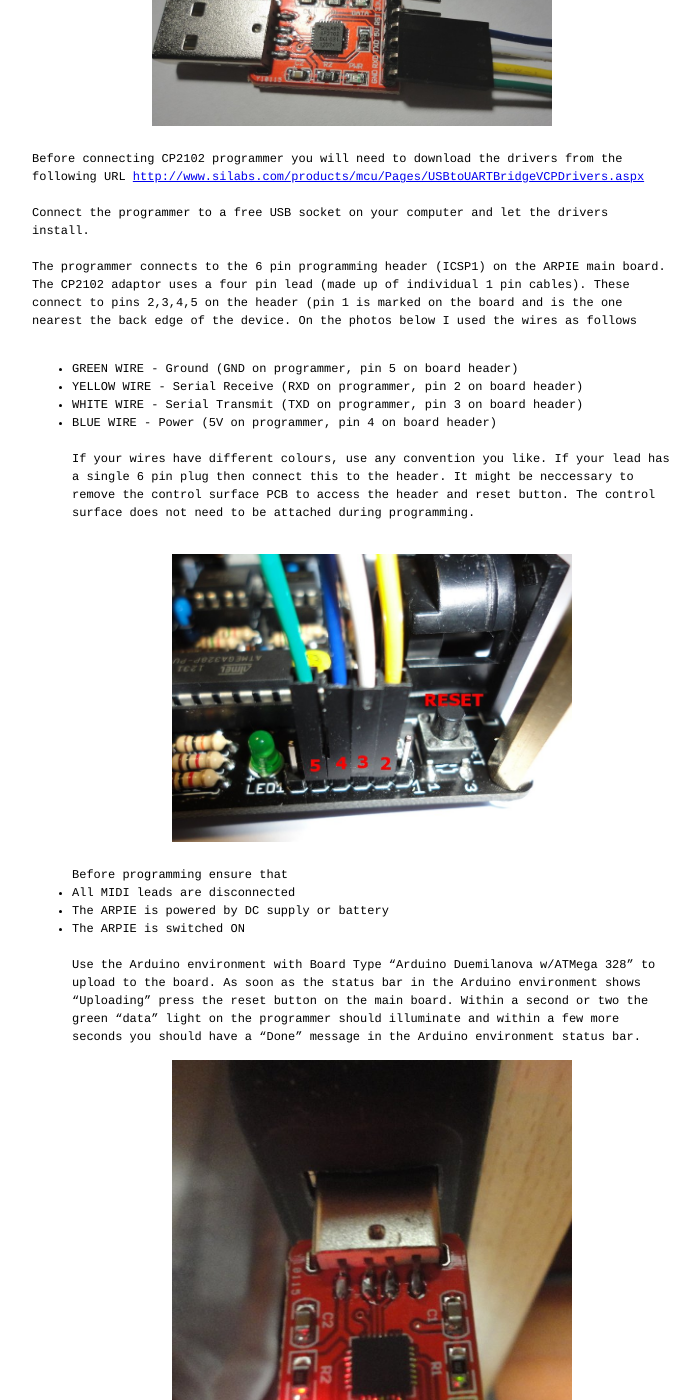
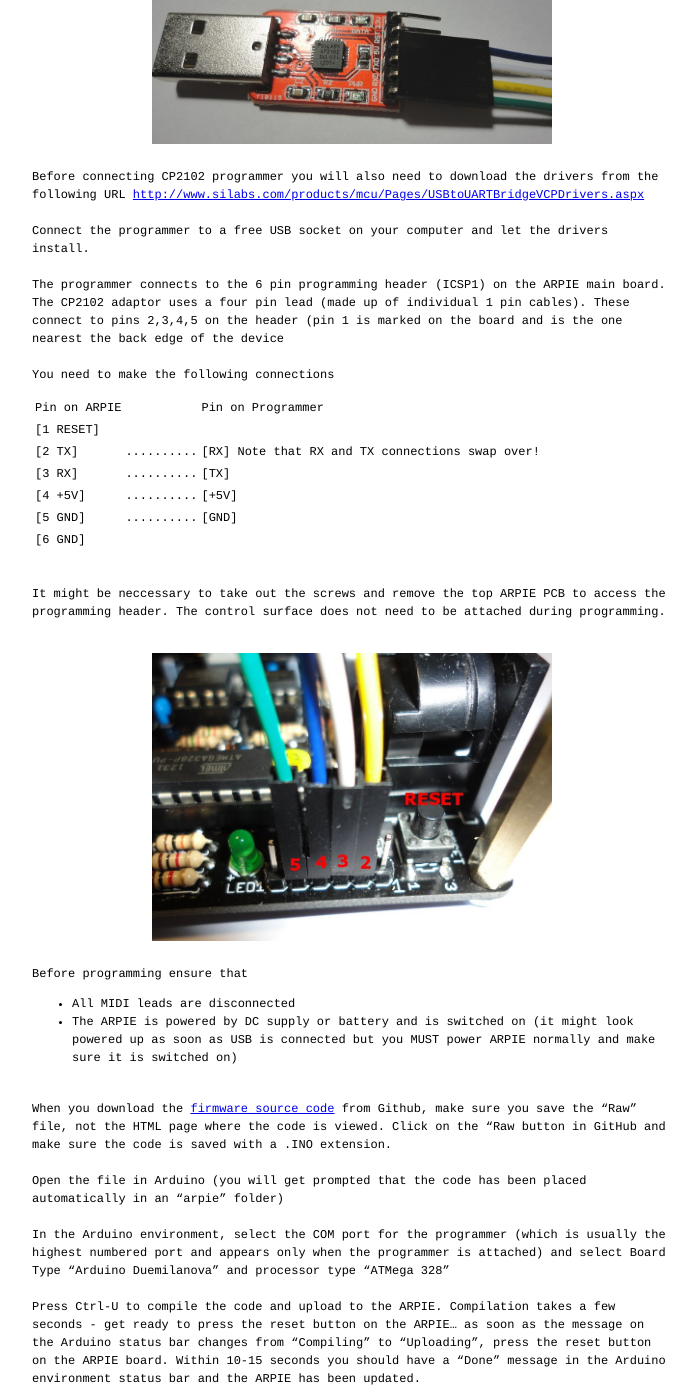
Before and after one commit to hotchk155/hotchk155.github.io, a Jekyll site: the page built from arpie/update.md, in a window 1280 px wide and 1400 px high, scrolled down 403 px. Shown: the whole window, without its empty margins (18-718 px from the left). Built offline with Jekyll 4.4.1, drawn with Linux system fonts in a browser that asks for light colours; our own code applies the rules of GitHub Pages for plain Markdown files; some of the changed text lies outside the part shown.

Commit message:
arpie update instructions

```diff
--- a/arpie/update.md
+++ b/arpie/update.md
@@ -8,43 +8,53 @@ layout: default
 
 Click here to see available [firmware versions](firmwares.html)<br>
 
-The information on this page relates to the Silicon Labs CP2102 adaptor which I am selling on Tindie, however similar steps apply to other programmers (e.g. FTDI 5V USB2TTL Programming Cable). The information assumes you are already familiar with using the Arduino environment. If not please check [http://arduino.cc](http://arduino.cc) to download the free Arduino development environment and to view the setup instructions<br>
+The information on this page relates to the Silicon Labs CP2102 adaptor which I sell on Tindie, however similar steps apply to other programmers (e.g. FTDI 5V USB2TTL Programming Cable).
+<br>
+<br>
+You will need to download and install the free Arduino environment from [http://arduino.cc](http://arduino.cc)<br>
 <br>
 <img src="img/prog1.JPG">
 <br>
-Before connecting CP2102 programmer you will need to download the drivers from the following URL
+Before connecting CP2102 programmer you will also need to download the drivers from the following URL
 [http://www.silabs.com/products/mcu/Pages/USBtoUARTBridgeVCPDrivers.aspx](http://www.silabs.com/products/mcu/Pages/USBtoUARTBridgeVCPDrivers.aspx)<br>
 <br>
 Connect the programmer to a free USB socket on your computer and let the drivers install.<br>
 <br>
 The programmer connects to the 6 pin programming header (ICSP1) on the ARPIE main board. The CP2102 adaptor
-uses a four pin lead (made up of individual 1 pin cables). These connect to pins 2,3,4,5 on the  header (pin 1 is marked on the board and is the one nearest the back edge of the device. On the photos below I used the wires  as follows<br>
+uses a four pin lead (made up of individual 1 pin cables). These connect to pins 2,3,4,5 on the  header (pin 1 is marked on the board and is the one nearest the back edge of the device<br>
 <br>
-* GREEN WIRE - Ground (GND on programmer, pin 5 on board header)
-* YELLOW WIRE - Serial Receive (RXD on programmer, pin 2 on board header)
-* WHITE WIRE - Serial Transmit (TXD on programmer, pin 3 on board header)
-* BLUE WIRE - Power (5V on programmer, pin 4 on board header)
+You need to make the following connections
+<table>
+<tr><td>Pin on ARPIE</td><td></td><td>Pin on Programmer</td></tr>
+<tr><td>[1 RESET]</td><td></td><td></td></tr>
+<tr><td>[2 TX]</td><td>..........</td><td>[RX] Note that RX and TX connections swap over!</td></tr>
+<tr><td>[3 RX]</td><td>..........</td><td>[TX]</td></tr>
+<tr><td>[4 +5V]</td><td>..........</td><td>[+5V]</td></tr>
+<tr><td>[5 GND]</td><td>..........</td><td>[GND]</td></tr>
+<tr><td>[6 GND]</td><td></td><td></td></tr>
+</table>
 <br>
-<br>
-If your wires have different colours, use any convention you like. If your lead has a single 6 pin plug then connect this to the header. It might be neccessary to remove the control surface PCB to access the header and reset button. The control surface does not need to be attached during programming.<br>
+It might be neccessary to take out the screws and remove the top ARPIE PCB to access the programming header. The control surface does not need to be attached during programming.<br>
 <br>
 <img src="img/prog2.JPG">
 <br>
 Before programming ensure that
 * All MIDI leads are disconnected
-* The ARPIE is powered by DC supply or battery
-* The ARPIE is switched ON
+* The ARPIE is powered by DC supply or battery and is switched on (it might look powered up as soon as USB is connected but you MUST power ARPIE normally and make sure it is switched on)
+
 <br>
-<br>
-Use the Arduino environment with Board Type "Arduino Duemilanova w/ATMega 328" to upload to the board. As soon as the status bar in the Arduino environment shows "Uploading" press the reset button on the main  board. Within a second or two the green "data" light on the programmer should illuminate and within a few more seconds you should have a "Done" message in the Arduino environment status bar.<br>
+When you download the [firmware source code](firmwares.html) from Github, make sure you save the "Raw" file, not the HTML page where the code is viewed. Click on the "Raw button in GitHub and make sure the code is saved with a .INO extension.
+<br><br>
+Open the file in Arduino (you will get prompted that the code has been placed automatically in an "arpie" folder)
+<br><br>
+In the Arduino environment, select the COM port for the programmer (which is usually the highest numbered port and appears only when the programmer is attached) and select Board Type "Arduino Duemilanova" and processor type "ATMega 328"
+<br><br>
+Press Ctrl-U to compile the code and upload to the ARPIE. Compilation takes a few seconds - get ready to press the reset button on the ARPIE... as soon as the message on the Arduino status bar changes from "Compiling" to "Uploading", press the reset button on the ARPIE board. Within 10-15  seconds you should have a "Done" message in the Arduino environment status bar and the ARPIE has been updated.<br>
 <img src="img/prog3.JPG">
-<br>
-<br>
-If you have an FTDI cable or other than supports automatic reset, you do not need to press the RESET button to start an upload. However you will need to have optional capacitor C9 in place on the main ARPIE board.
-<br>
-<br>
-Please refer to the troubleshooting page for additional information.
 <br>
 <br>
 You can check the firmware version installed on an ARPIE by holding the HOLD button while the device boots up (i.e. switch off/on or press reset). The version number is displayed as 4 binary coded decimal digits in a 99.99 format. The example below shows how version 1.03 is displayed<br>
 <img src="img/prog4.JPG">
+<br>
+Please refer to the troubleshooting page for additional information.
+<br>
```
Also changed, not shown: split/midipowermod.md (+2 -6 lines), 1 other file.
